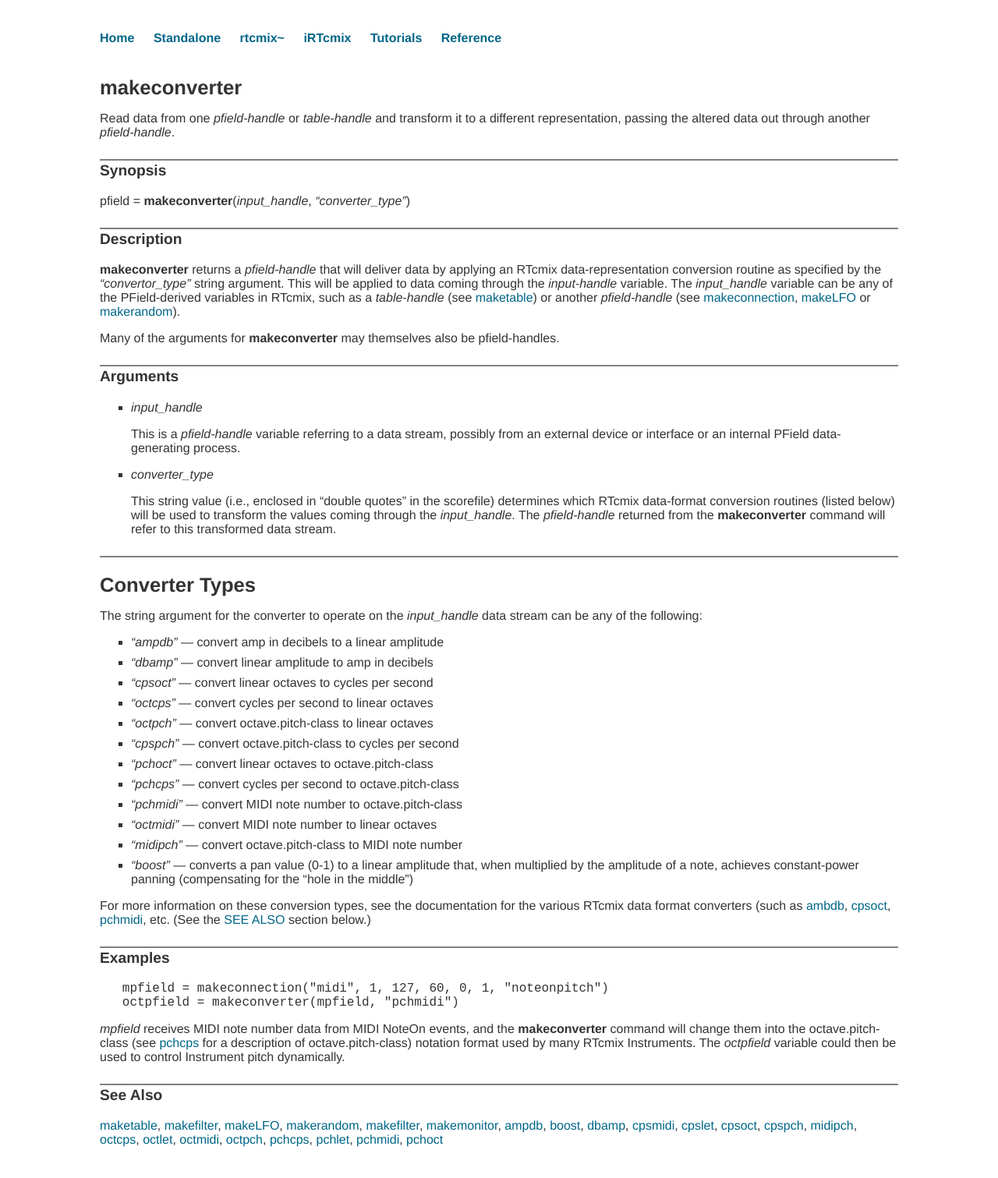
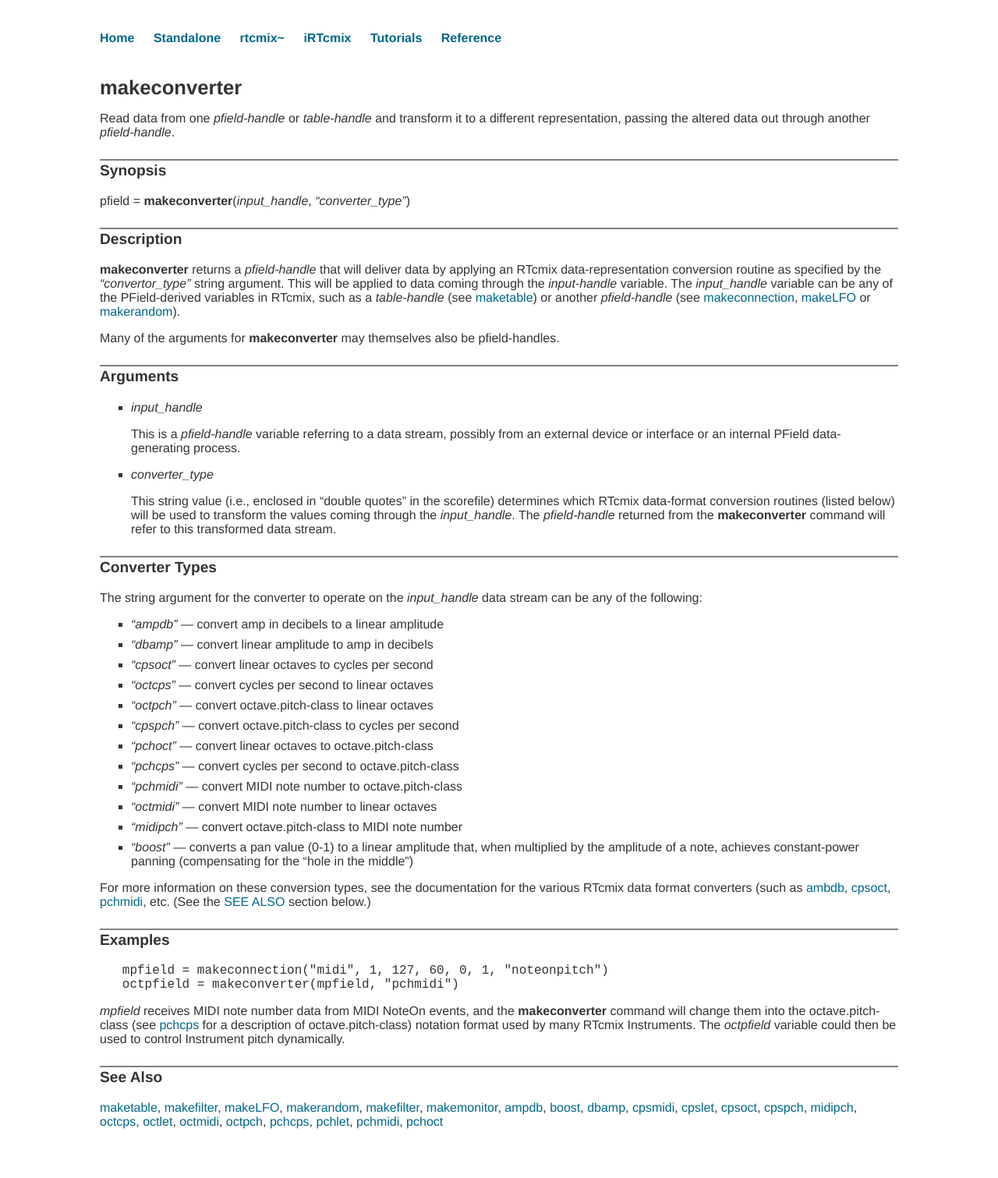
Before and after one commit to RTcmix/rtcmix.github.io, a Jekyll site: the page built from reference/scorefile/makeconverter.md, in a window 1280 px wide. Shown: the whole page at 78% size. Built offline with Jekyll 4.4.1, drawn with Linux system fonts in a browser that asks for light colours; after the commit the page ends 1488 px from its top, so only the background shows below that.

Commit message:
Correct a heading level.

```diff
--- a/reference/scorefile/makeconverter.md
+++ b/reference/scorefile/makeconverter.md
@@ -52,7 +52,7 @@ pfield-handles.
 
 -----
 
-## Converter Types
+### Converter Types
 
 The string argument for the converter to operate on the *input\_handle*
 data stream can be any of the following:
```
